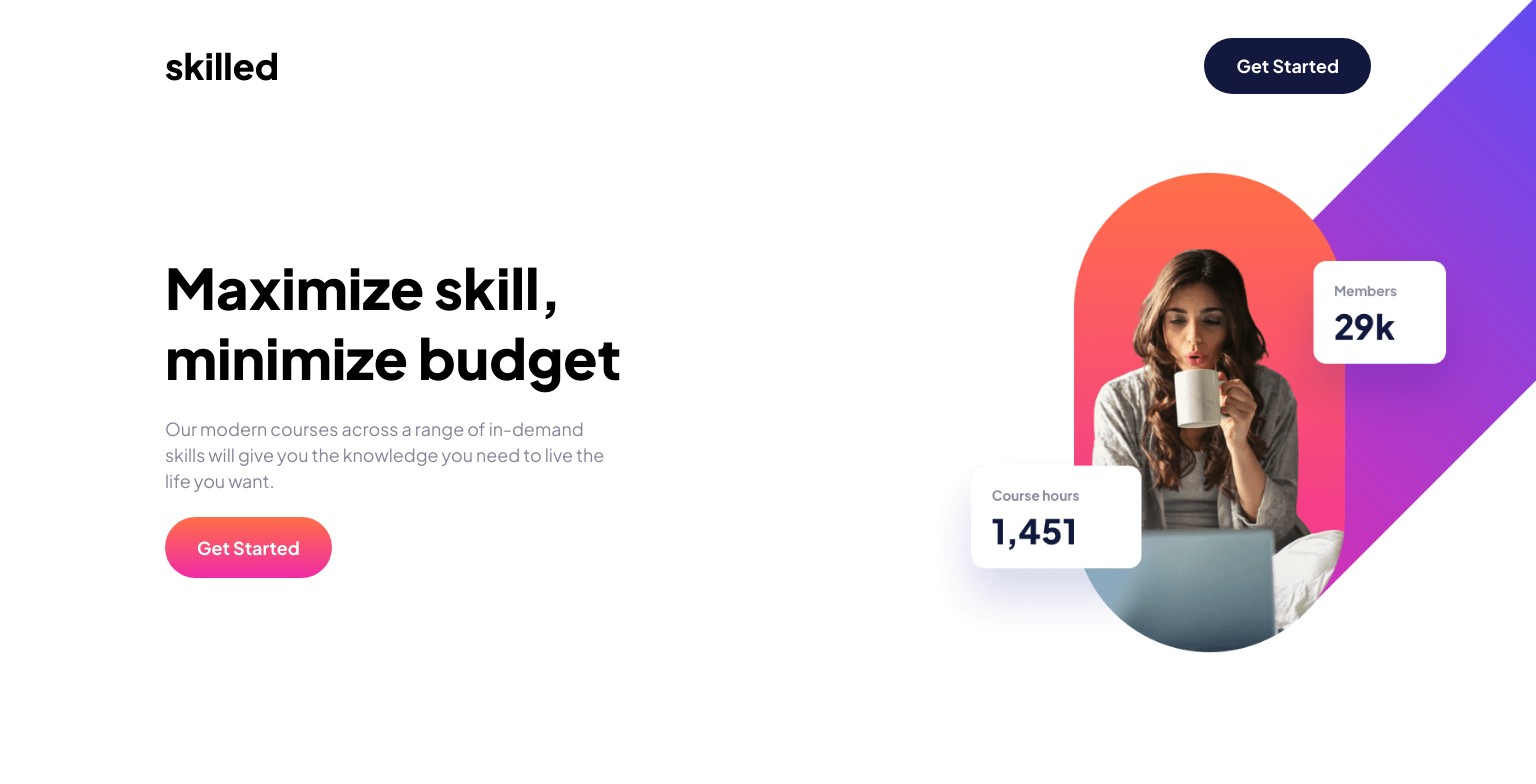
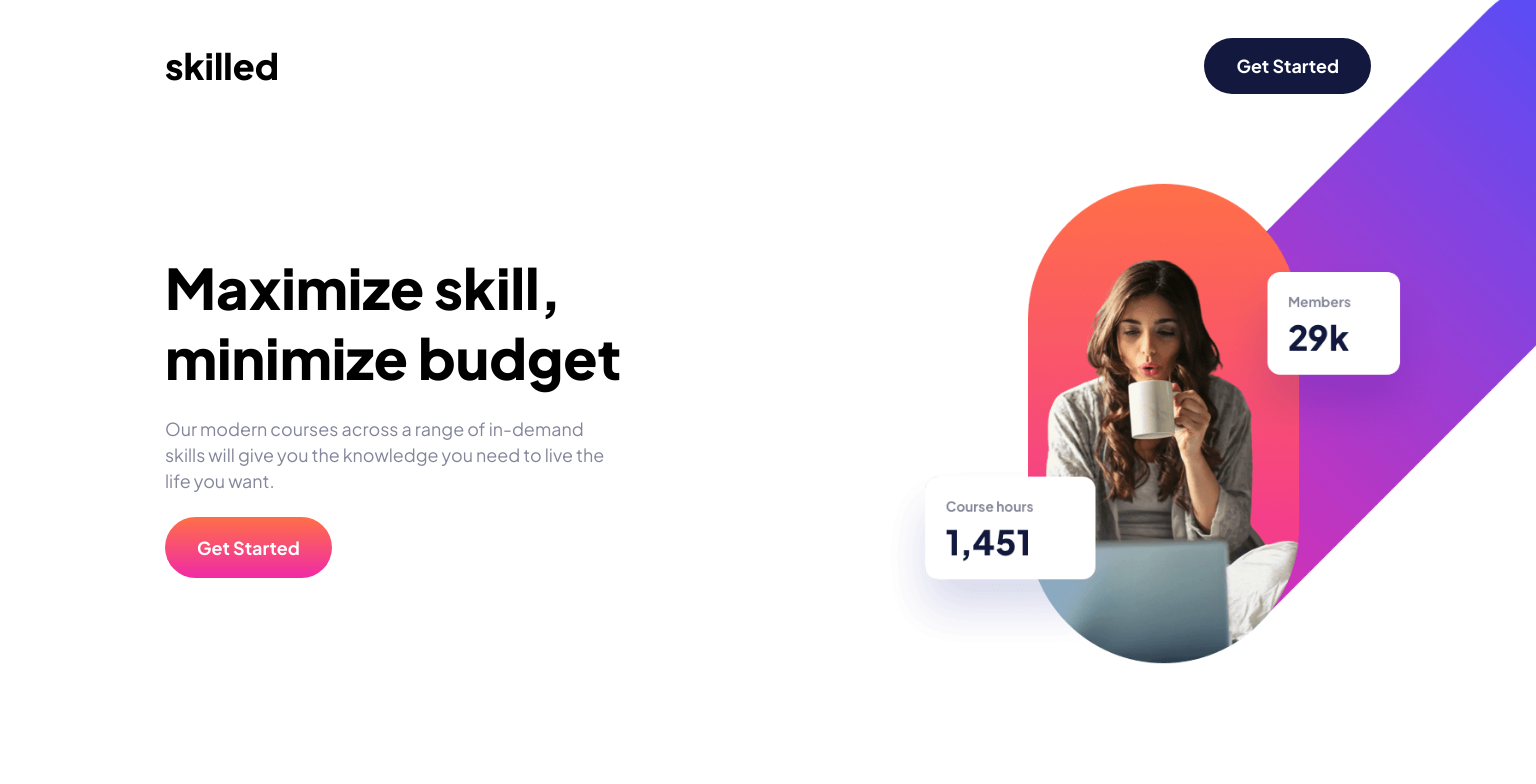
Before and after one commit to Francis7575/Skilled, a plain HTML site: page index.html in a window 1536 px wide. Shown: the top 784 px of the page. Drawn offline with Linux system fonts and the light colour scheme.

Commit message:
last update

```diff
--- a/style-files/style.scss
+++ b/style-files/style.scss
@@ -342,8 +342,8 @@ footer {
     }
 
     .right {
-        right: -284px;
-        bottom: 13px;
+        right: -238px;
+        bottom: 2px;
     }
 
     .mid_section {
```
Also changed, not shown: style-files/style.css, 1 other file.
